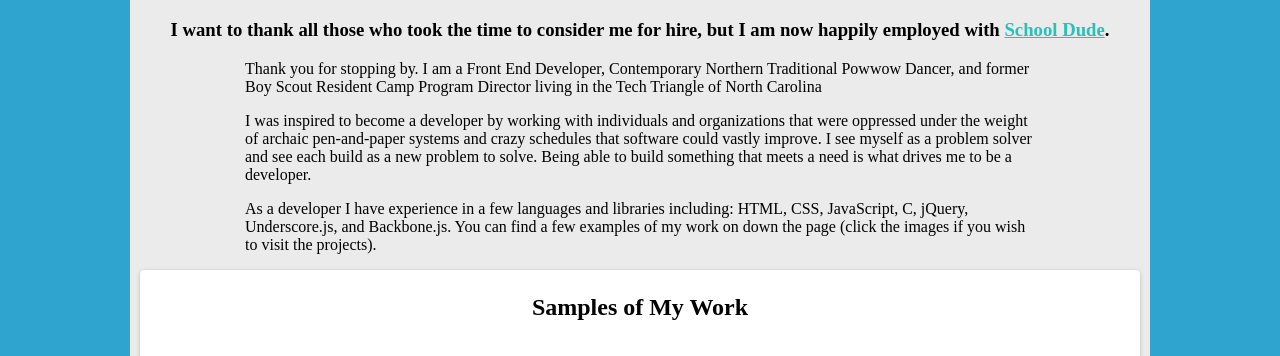
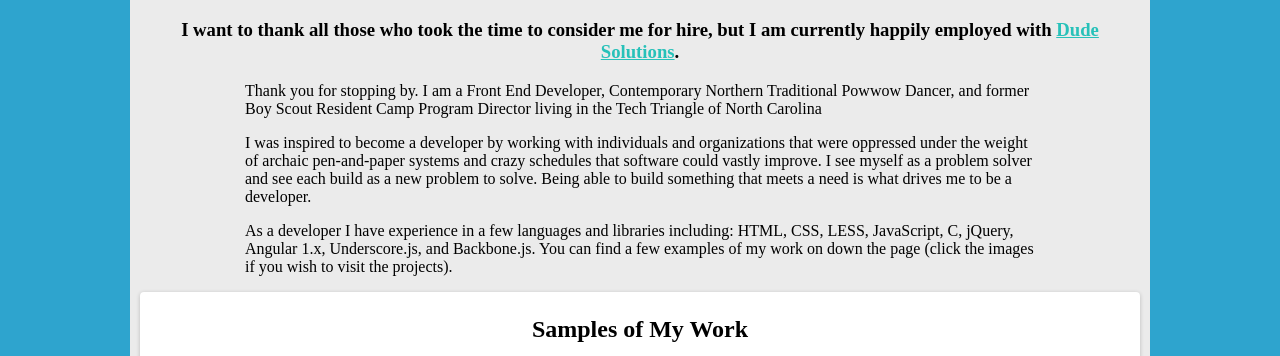
Before and after one commit to BrandonEMiller/BrandonEMiller.github.io, a plain HTML site: page index.html in a window 1280 px wide. Shown: the part 286-642 px from the top of the page. Drawn offline with Linux system fonts and the light colour scheme; a web font is replaced by a local one.

Commit message:
Updating some text and adding a gitignore

```diff
--- a/index.html
+++ b/index.html
@@ -81,7 +81,7 @@
               <h1>Welcome to my site!</h1>
               <h1>Home of Brandon Miller Front End Developer</h1>
 
-              <h3>I want to thank all those who took the time to consider me for hire, but I am now happily employed with <a href="http://www.schooldude.com/">School Dude</a>.</h3>
+              <h3>I want to thank all those who took the time to consider me for hire, but I am currently happily employed with <a href="https://www.dudesolutions.com/">Dude Solutions</a>.</h3>
 
 
               <p>Thank you for stopping by. I am a Front End Developer, Contemporary Northern Traditional Powwow Dancer, and former Boy Scout Resident Camp Program Director living in the Tech Triangle of North Carolina</p>
@@ -90,7 +90,7 @@
 
 
 
-              <p>As a developer I have experience in a few languages and libraries including: HTML, CSS, JavaScript, C, jQuery, Underscore.js, and Backbone.js. You can find a few examples of my work on down the page (click the images if you wish to visit the projects).</p>
+              <p>As a developer I have experience in a few languages and libraries including: HTML, CSS, LESS, JavaScript, C, jQuery, Angular 1.x, Underscore.js, and Backbone.js. You can find a few examples of my work on down the page (click the images if you wish to visit the projects).</p>
 
 
 
```
Also changed, not shown: 1 other file.
